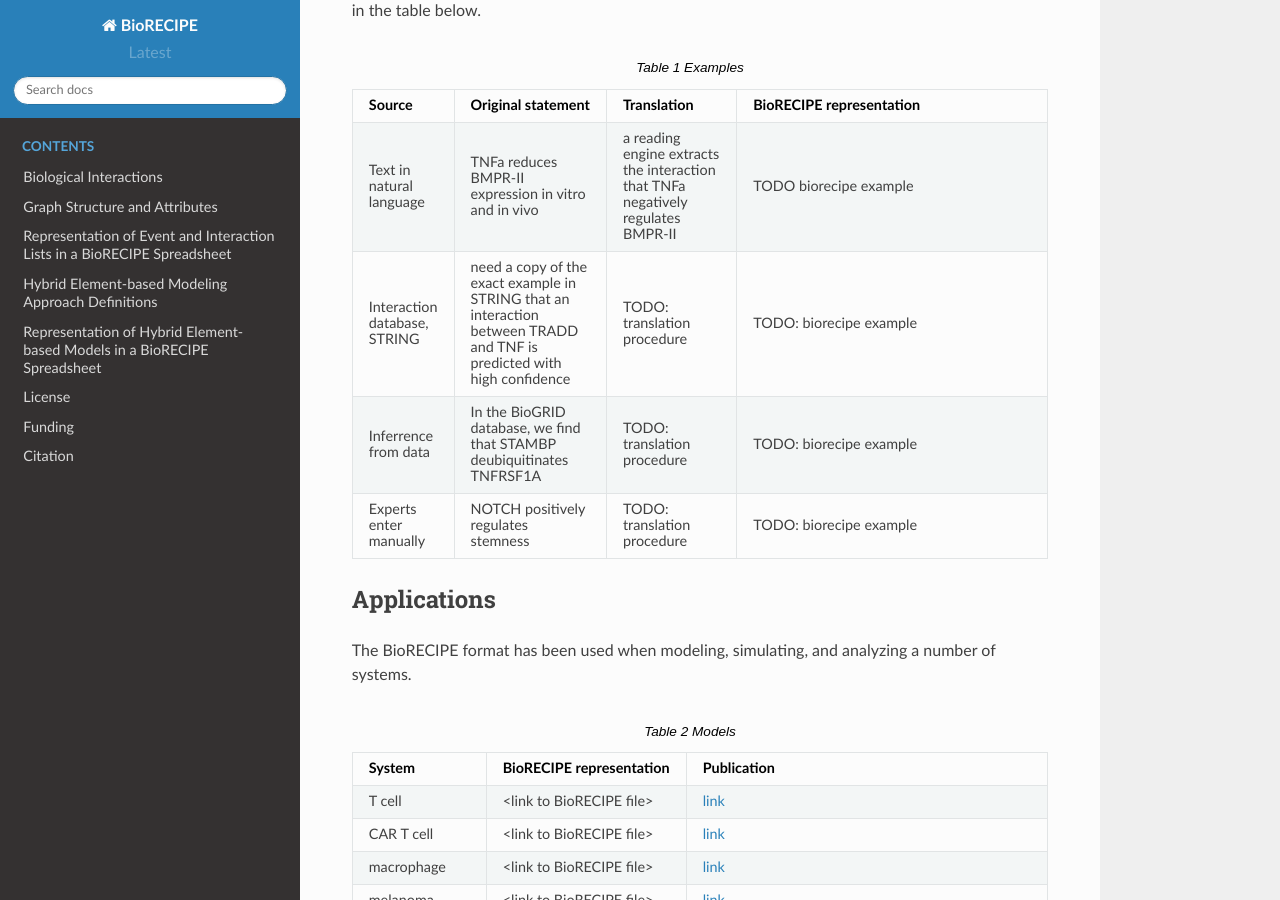
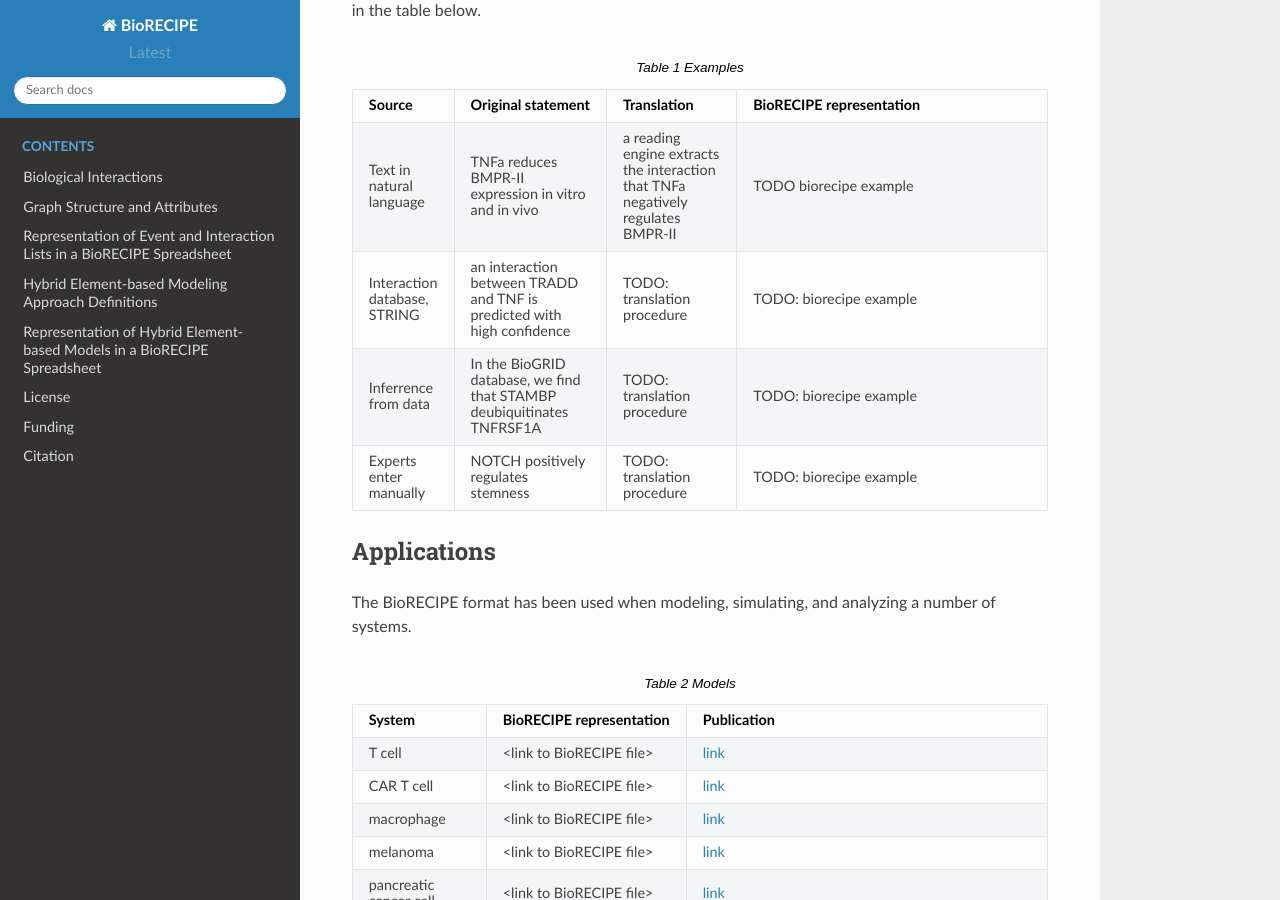
Before and after one commit to pitt-miskov-zivanov-lab/BioRECIPE, a Sphinx documentation site: the page built from docs/index.rst, in a window 1280 px wide and 900 px high, scrolled down 645 px. Built offline with Sphinx 7.4.7 and the Read the Docs theme 2.0.0, drawn with Linux system fonts in a browser that asks for light colours.

Commit message:
Update index.rst

```diff
--- a/docs/index.rst
+++ b/docs/index.rst
@@ -27,7 +27,7 @@ Several examples of interactions, their source and representation in the BioRECI
     :widths: 10, 20, 20, 50
 
     Text in natural language, "TNFa reduces BMPR-II expression in vitro and in vivo", "a reading engine extracts the interaction that TNFa negatively regulates BMPR-II", "TODO biorecipe example"
-    "Interaction database, STRING", need a copy of the exact example in STRING that an interaction between TRADD and TNF is predicted with high confidence, "TODO: translation procedure", "TODO: biorecipe example"
+    "Interaction database, STRING", an interaction between TRADD and TNF is predicted with high confidence, "TODO: translation procedure", "TODO: biorecipe example"
     Inferrence from data, "In the BioGRID database, we find that STAMBP deubiquitinates TNFRSF1A", "TODO: translation procedure", "TODO: biorecipe example"
     Experts enter manually, "NOTCH positively regulates stemness", "TODO: translation procedure", "TODO: biorecipe example"
 
```
